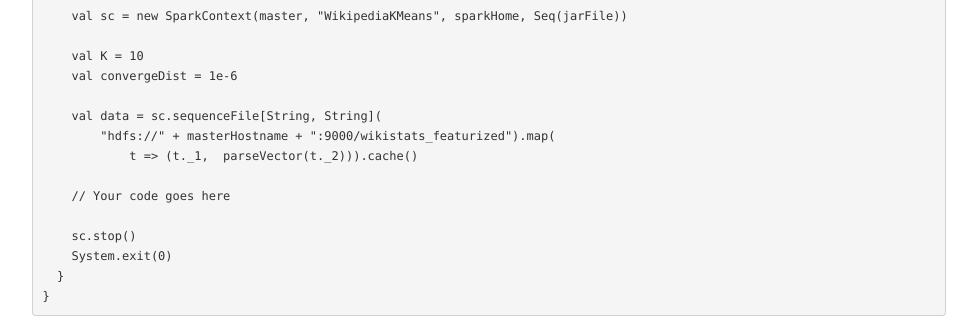
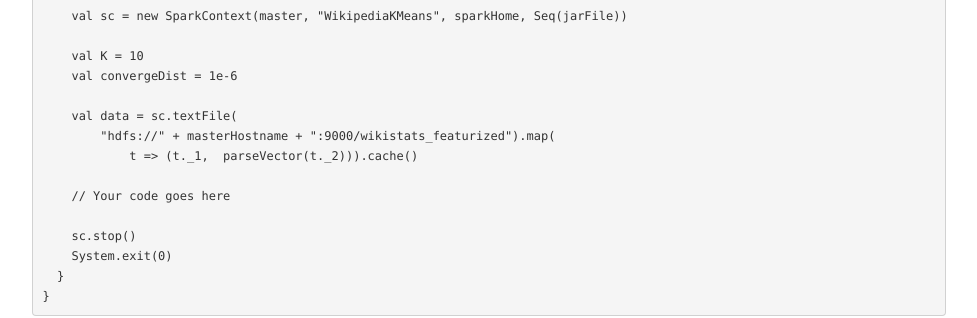
Before and after one commit to databricks/spark-training, a Jekyll site: the page built from strata_2013/index.md, in a window 1280 px wide and 1400 px high, scrolled down 17618 px. Shown: the part 651-969 px from the top of the window, without its empty margins (151-1128 px from the left). Built offline with Jekyll 4.4.1, drawn with Linux system fonts in a browser that asks for light colours; some of the changed text lies outside the part shown.

Commit message:
Changing sequenceFile --> textfile in Kmeans Scala intro

```diff
--- a/strata_2013/index.md
+++ b/strata_2013/index.md
@@ -1232,7 +1232,7 @@ object WikipediaKMeans {
     val K = 10
     val convergeDist = 1e-6
 
-    val data = sc.sequenceFile[String, String](
+    val data = sc.textFile(
         "hdfs://" + masterHostname + ":9000/wikistats_featurized").map(
             t => (t._1,  parseVector(t._2))).cache()
 
```
